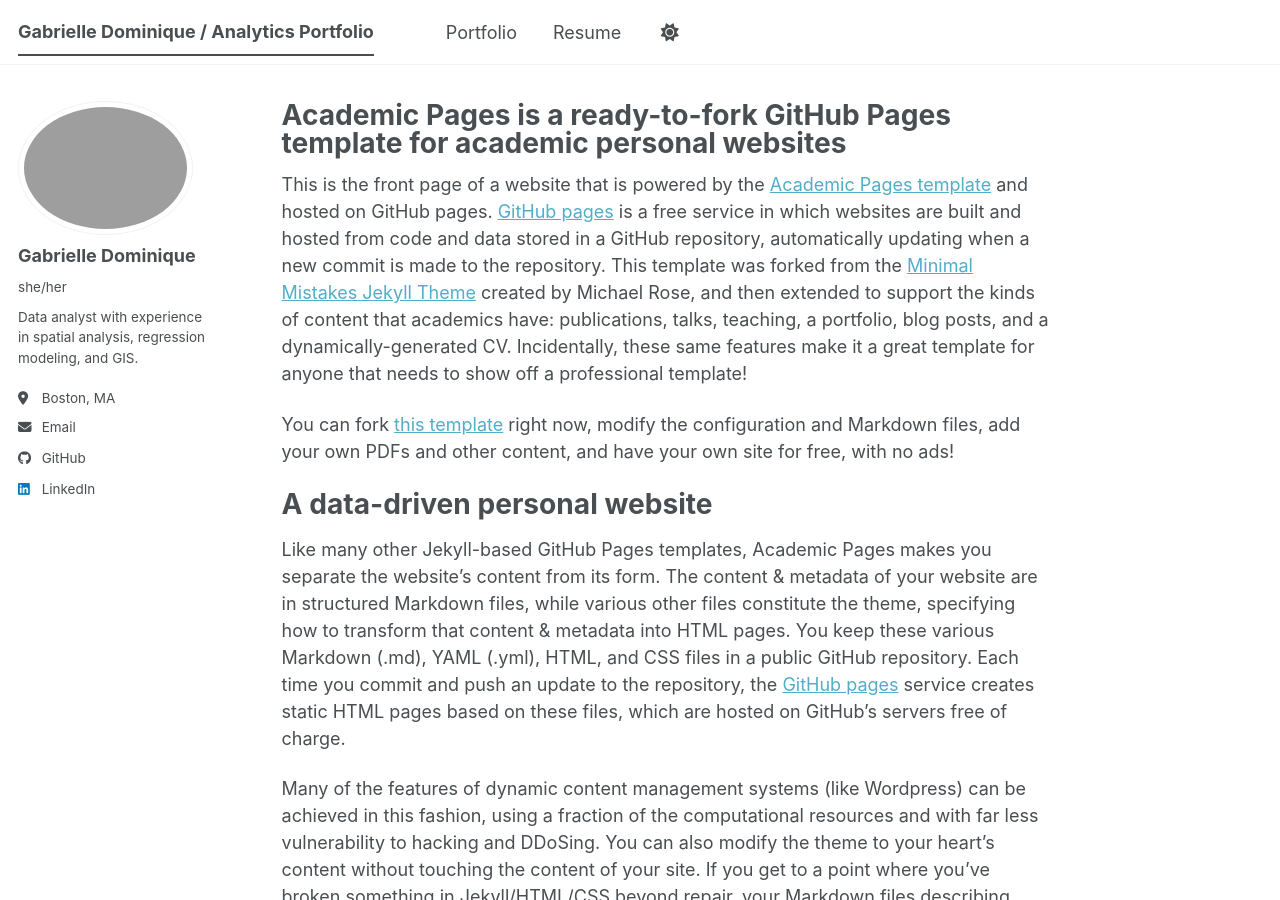
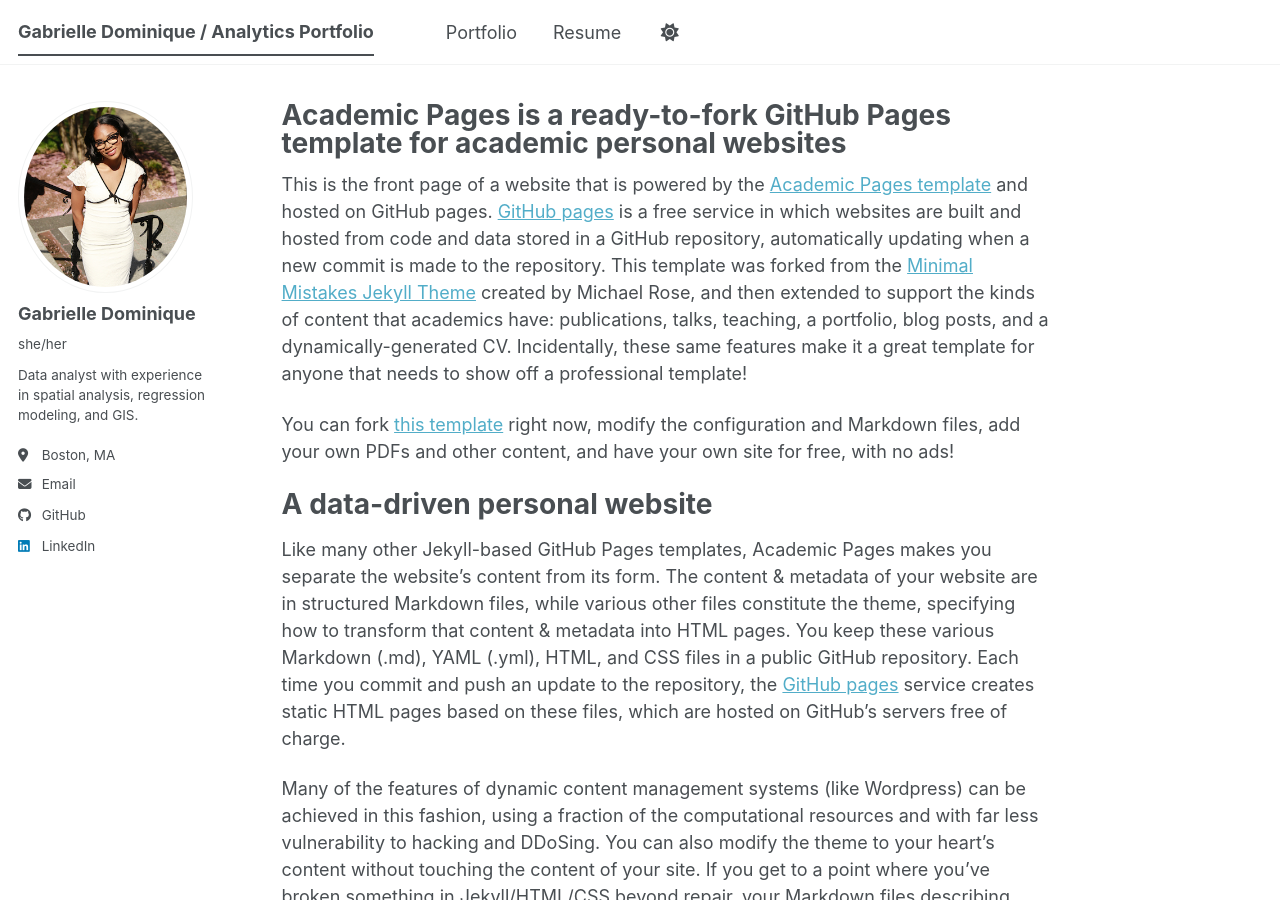
Before and after one commit to gabriellejd/gabriellejd.github.io, a Jekyll site: the page built from _pages/about.md, in a window 1280 px wide and 900 px high. Built offline with Jekyll 4.4.1, drawn with Linux system fonts in a browser that asks for light colours; a script bundle is joined from its source files by our own code; library files that are not in the unit come from our copies.

Commit message:
Update _config.yml

```diff
--- a/_config.yml
+++ b/_config.yml
@@ -23,7 +23,7 @@
 #               Additional customization can be done by editing /_includes/author-profile.html
 author:
   # Biographic information
-  avatar           : "<br/><img src='/images/image.png'>"
+  avatar           : "image.png"
   name             : "Gabrielle Dominique"
   pronouns         : "she/her"
   bio              : "Data analyst with experience in spatial analysis, regression modeling, and GIS."
```
